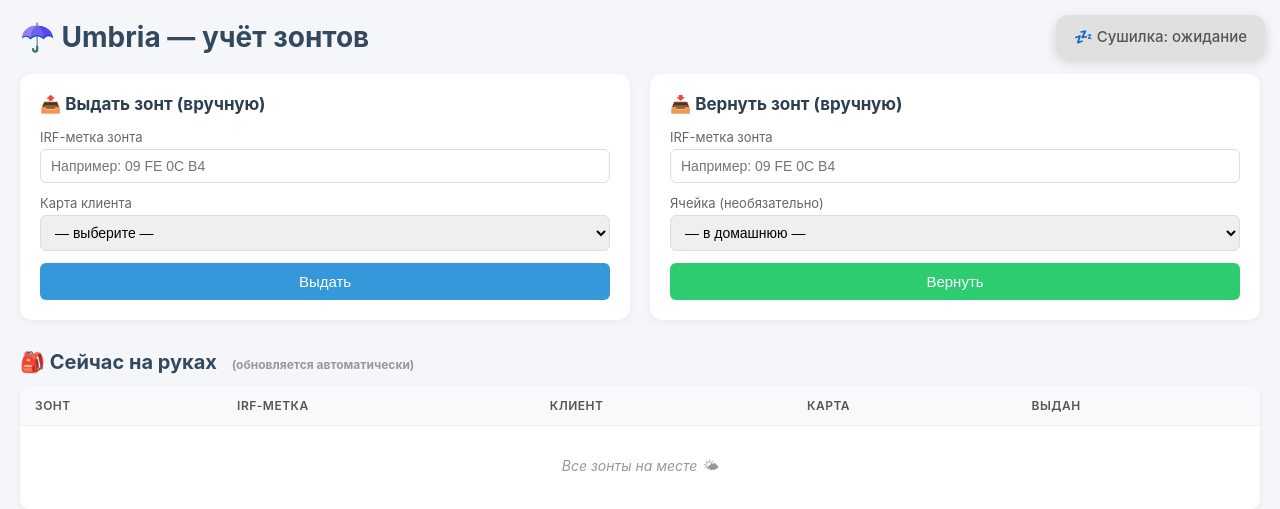
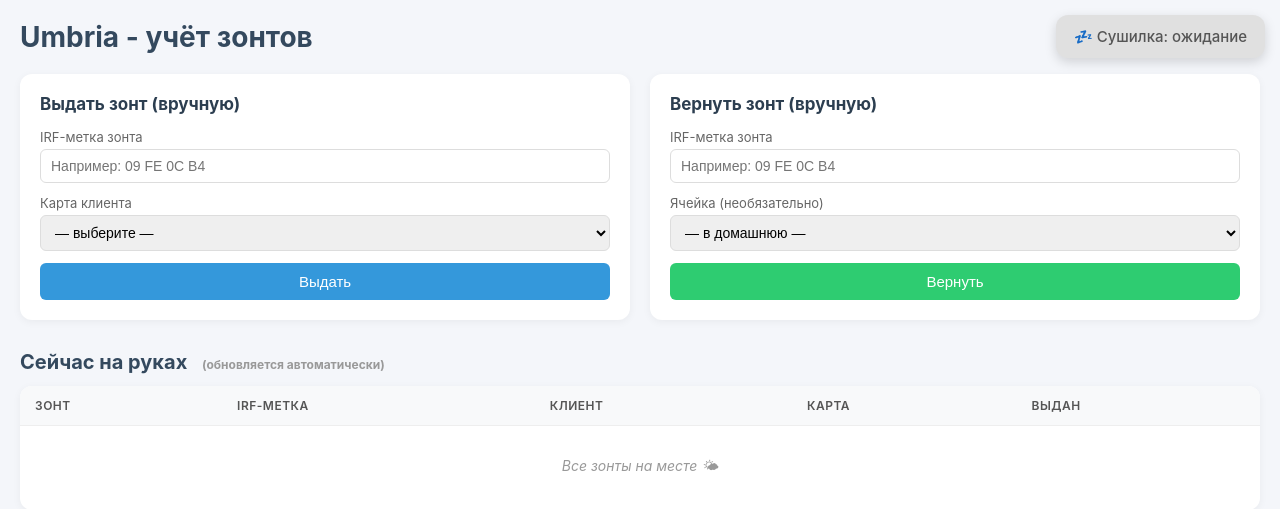
Before and after one commit to m3wqd/Umbria, a Django app: page / in a window 1280 px wide. Shown: the top 509 px of the page. Run offline with Django 5.2, Linux system fonts and the light colour scheme; data comes from the database, SQL or seed files in the repository; data that the repository does not hold is empty.

Commit message:
обновление

```diff
--- a/inventory/templates/inventory/index.html
+++ b/inventory/templates/inventory/index.html
@@ -155,7 +155,7 @@
 
     <div id="dryer-box">💤 Сушилка: ожидание</div>
 
-    <h1>☂️ Umbria — учёт зонтов</h1>
+    <h1>Umbria - учёт зонтов</h1>
 
     {% if messages %}
         <div class="messages">
@@ -167,7 +167,7 @@
 
     <div class="cards">
         <div class="card">
-            <h3>📤 Выдать зонт (вручную)</h3>
+            <h3>Выдать зонт (вручную)</h3>
             <form method="post">
                 {% csrf_token %}
                 <input type="hidden" name="action" value="take">
@@ -191,7 +191,7 @@
         </div>
 
         <div class="card">
-            <h3>📥 Вернуть зонт (вручную)</h3>
+            <h3>Вернуть зонт (вручную)</h3>
             <form method="post">
                 {% csrf_token %}
                 <input type="hidden" name="action" value="return">
@@ -215,7 +215,7 @@
         </div>
     </div>
 
-    <h2>🎒 Сейчас на руках <span class="refresh-hint">(обновляется автоматически)</span></h2>
+    <h2>Сейчас на руках <span class="refresh-hint">(обновляется автоматически)</span></h2>
     <table>
         <thead>
             <tr>
@@ -241,7 +241,7 @@
         </tbody>
     </table>
 
-    <h2>📋 Все зонты <span class="refresh-hint">(обновляется автоматически)</span></h2>
+    <h2>Все зонты <span class="refresh-hint">(обновляется автоматически)</span></h2>
     <table>
         <thead>
             <tr>
```
